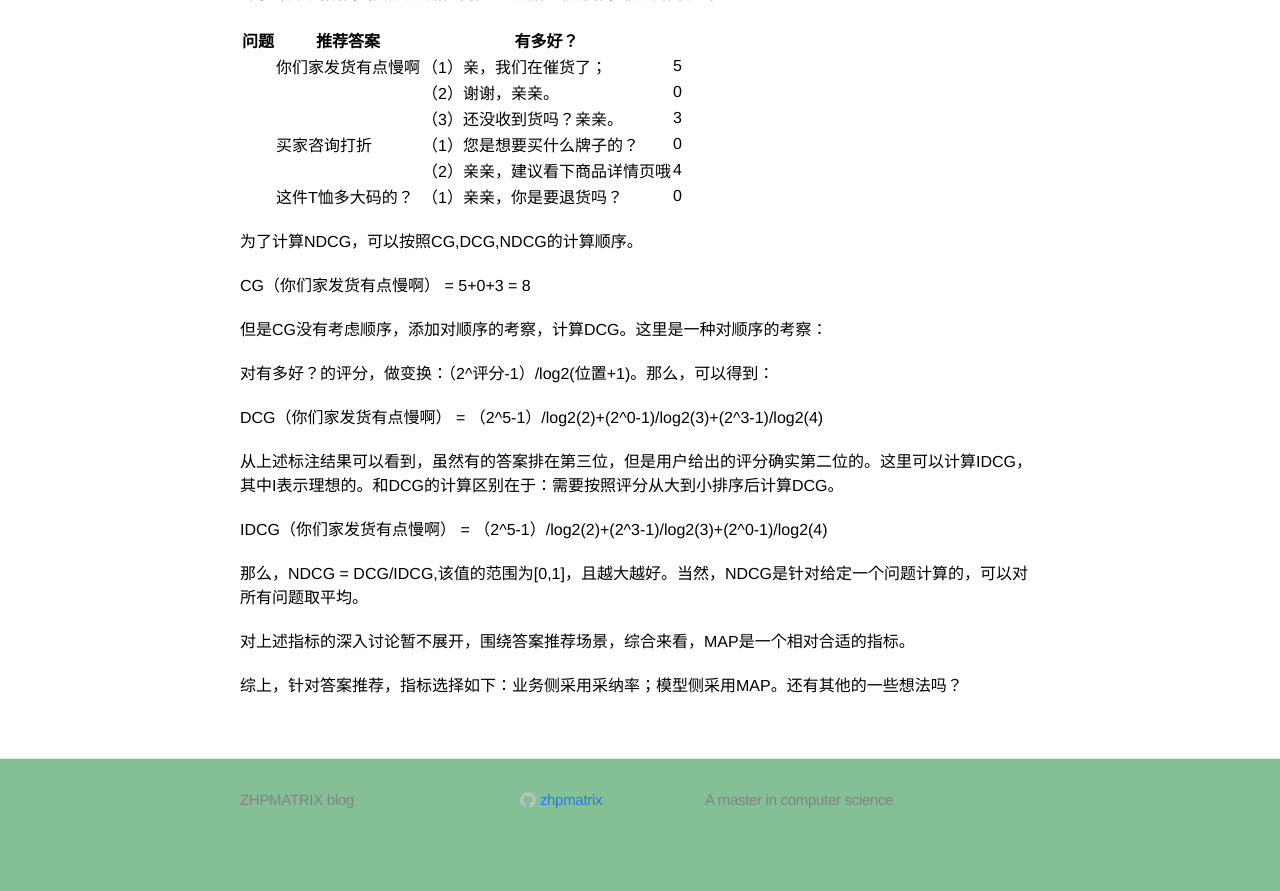
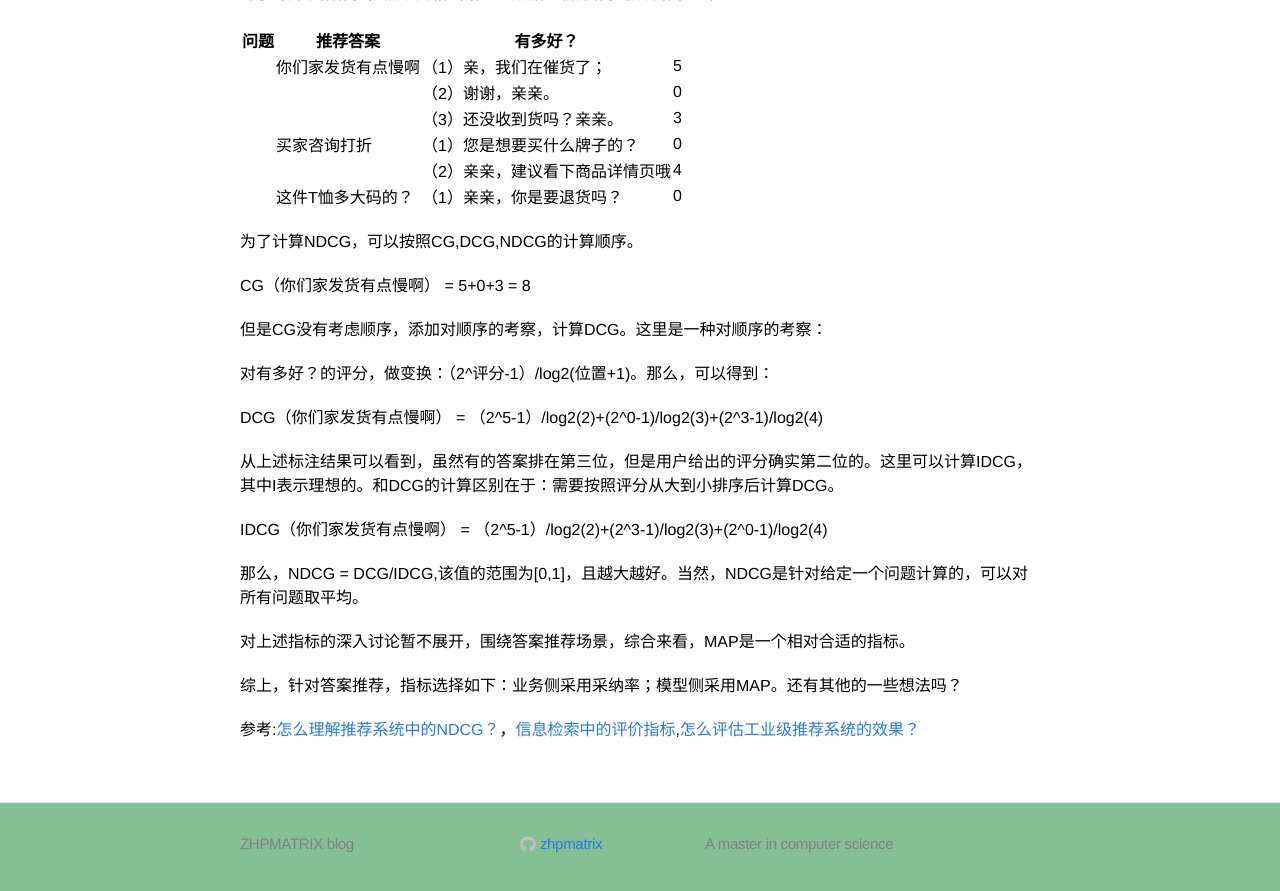
Before and after one commit to zhpmatrix/zhpmatrix.github.io, a Jekyll site: the page built from _posts/2020-08-02-answer-recommend-metric.md, in a window 1280 px wide and 900 px high, scrolled down 2388 px. Shown: the top 891 px of the window. Built offline with Jekyll 4.4.1, drawn with Linux system fonts in a browser that asks for light colours; comment, search, counter and statistics services are not loaded; before the commit the page ends 3244 px from its top, so only the background shows below that.

Commit message:
add new ref

```diff
--- a/_posts/2020-08-02-answer-recommend-metric.md
+++ b/_posts/2020-08-02-answer-recommend-metric.md
@@ -119,3 +119,5 @@ IDCG（你们家发货有点慢啊） = （2^5-1）/log2(2)+(2^3-1)/log2(3)+(2^0
 对上述指标的深入讨论暂不展开，围绕答案推荐场景，综合来看，MAP是一个相对合适的指标。
 
 综上，针对答案推荐，指标选择如下：业务侧采用采纳率；模型侧采用MAP。还有其他的一些想法吗？
+
+参考:[怎么理解推荐系统中的NDCG？](http://sofasofa.io/forum_main_post.php?postid=1002561)，[信息检索中的评价指标](https://www.cnblogs.com/ywl925/archive/2013/08/16/3262209.html),[怎么评估工业级推荐系统的效果？](https://www.infoq.cn/article/Hz_w4DA4RdeBvdBVVfbX)
```
